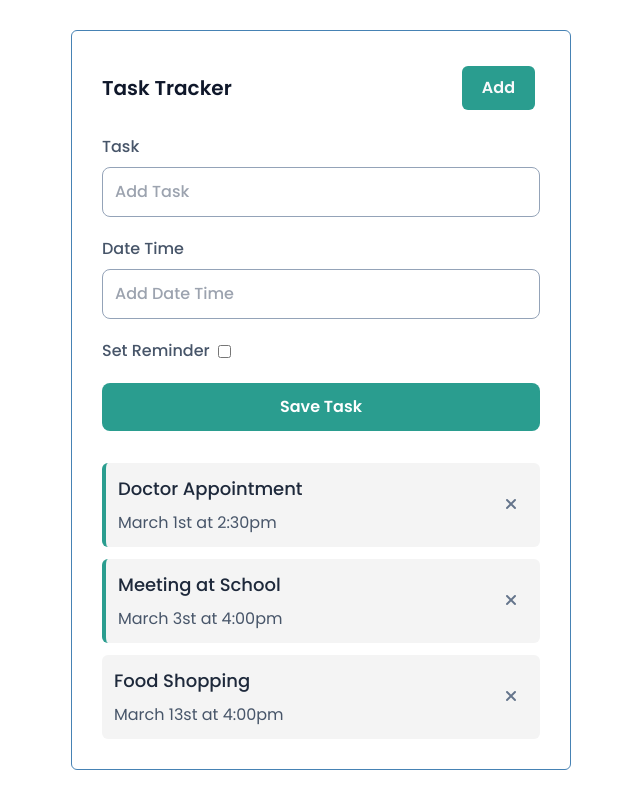
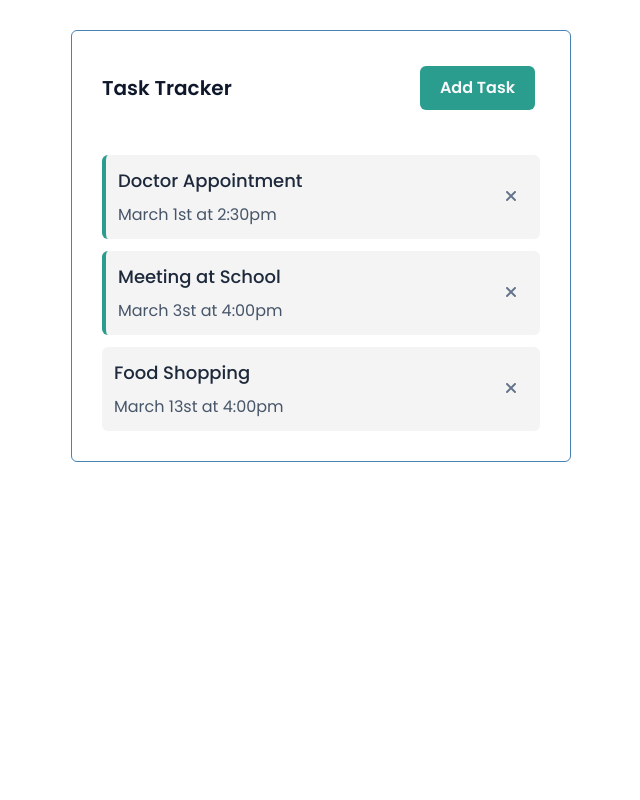
Before and after one commit to billpebert/vue-task-reminder, a Vue app: page / in a window 1280 px wide. Shown: the whole page, without its empty margins (319-959 px from the left). Built offline with nearby package versions, Linux system fonts and the light colour scheme.

Commit message:
toggle form add task

```diff
--- a/src/App.vue
+++ b/src/App.vue
@@ -8,9 +8,15 @@ import AddTaskVue from "./components/AddTask.vue";
 <template>
 	<div class="container-wrapper">
 		<HeaderSection title="Task Tracker">
-			<ButtonEl title="Add" className="btn-success" />
+			<ButtonEl
+				:title="showAddTask ? 'Close Form' : 'Add Task'"
+				:className="showAddTask ? 'btn-black' : 'btn-success'"
+				@click="toggleForm"
+			/>
 		</HeaderSection>
-		<AddTaskVue @add-task="addTask" />
+		<div v-show="showAddTask">
+			<AddTaskVue @add-task="addTask" />
+		</div>
 		<TasksElVue @toggle-reminder="toggleReminder" @delete-task="deleteTask" :tasks="tasks" />
 	</div>
 </template>
@@ -20,6 +26,7 @@ export default {
 	data() {
 		return {
 			tasks: [],
+			showAddTask: false,
 		};
 	},
 
@@ -33,6 +40,9 @@ export default {
 		toggleReminder(id) {
 			const markTask = this.tasks.map((task) => (task.id === id ? { ...task, reminder: !task.reminder } : task));
 			this.tasks = markTask;
+		},
+		toggleForm() {
+			this.showAddTask = !this.showAddTask;
 		},
 	},
 
--- a/src/components/AddTask.vue
+++ b/src/components/AddTask.vue
@@ -1,5 +1,5 @@
 <template>
-	<form @submit="onSubmit" class="flex flex-col gap-5 mb-8">
+	<form @submit="onSubmit" class="flex flex-col gap-5 pb-5 border-b-2 border-b-slate-200">
 		<div class="flex flex-col gap-2">
 			<label for="" class="text-base text-slate-600 font-medium">Task</label>
 			<input
--- a/src/components/ButtonEl.vue
+++ b/src/components/ButtonEl.vue
@@ -40,7 +40,7 @@ defineProps({
 	color: #f8f9fa;
 }
 
-.btn-blue {
+.btn-secondary {
 	background-color: #f2e8cf;
 	color: #212529;
 }
--- a/src/components/TasksEl.vue
+++ b/src/components/TasksEl.vue
@@ -9,7 +9,7 @@ defineProps({
 });
 </script>
 <template>
-	<div class="flex flex-col gap-3">
+	<div class="flex flex-col gap-3 pt-5">
 		<div v-for="task in tasks" :key="task.id">
 			<Task
 				@toggle-reminder="$emit('toggle-reminder', task.id)"
```
